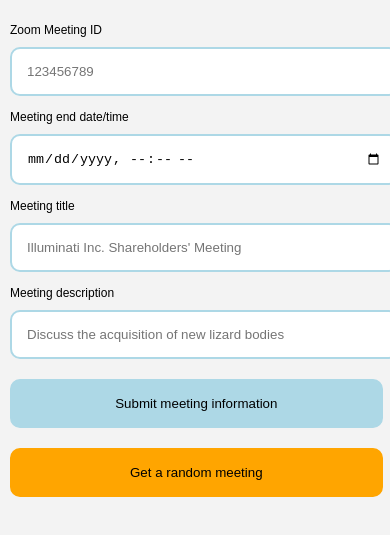
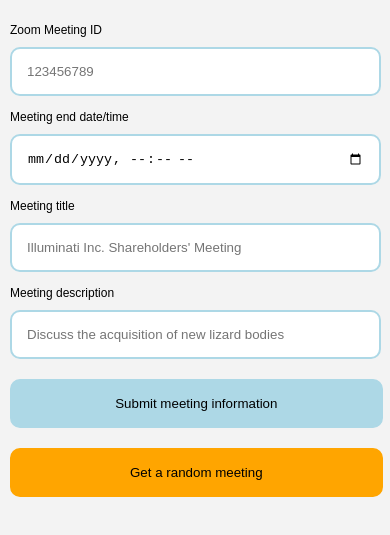
Before and after one commit to shaunakg/zoom-roulette, a website: page static/index.html in a window 390 px wide. Shown: the part 49-584 px from the top of the page. Drawn offline with Linux system fonts and the light colour scheme.

Commit message:
fixed styling for small screens

```diff
--- a/static/stylesheet.css
+++ b/static/stylesheet.css
@@ -109,9 +109,9 @@ body {
         display: none;
     }
 
-    /* .input-form input, .input-form input[type=submit], .input-form button {
-        width: 91%;
-    } */
+    .input-form input {
+        max-width: 95%;
+    }
 
     .input-form input[type=submit], .input-form button {
         max-width: 105%;
```
